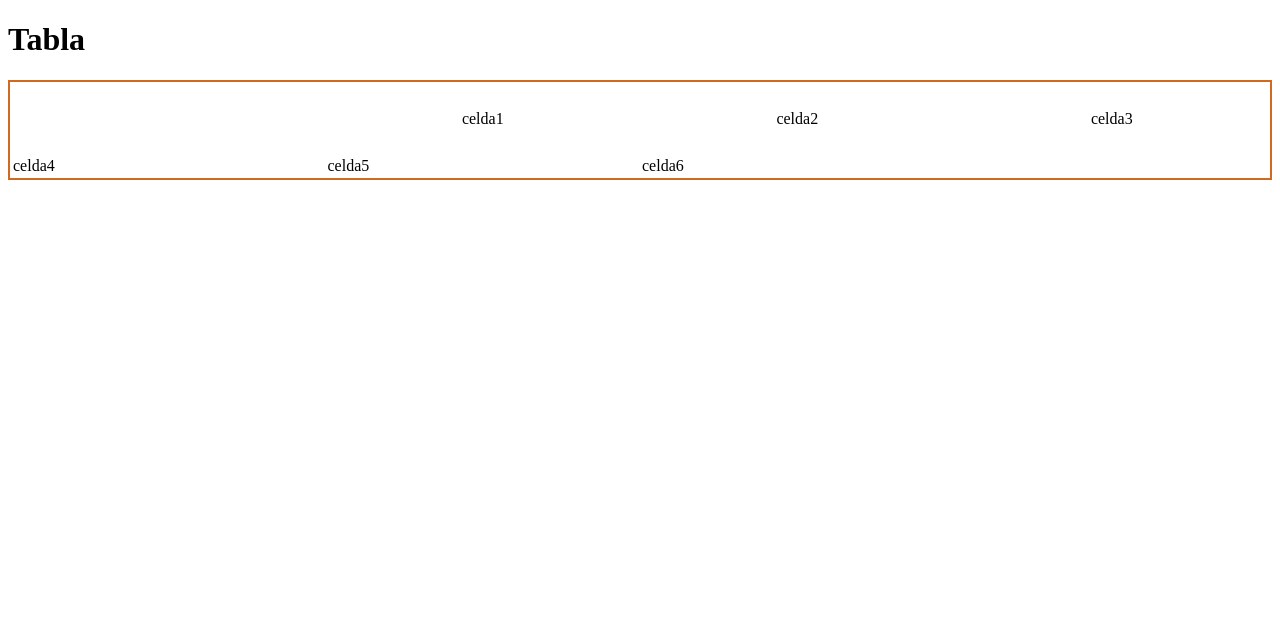
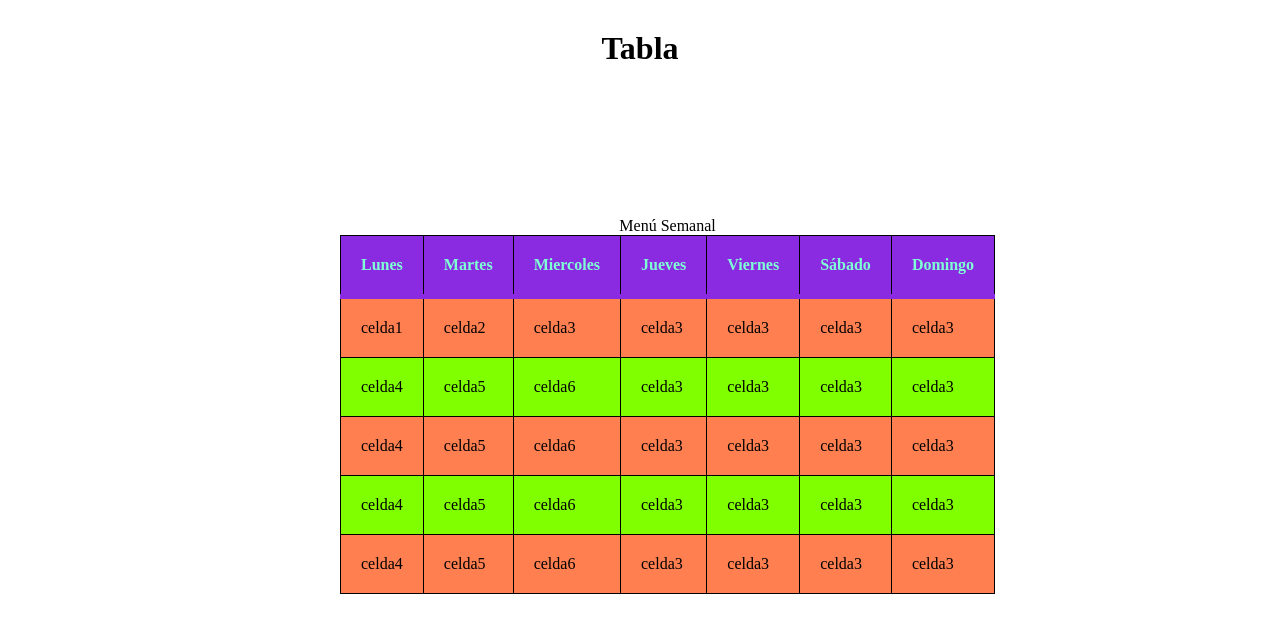
Before and after one commit to anadiz13/Projects, a plain HTML site: page index.html in a window 1280 px wide. Drawn offline with Linux system fonts and the light colour scheme.

Commit message:
exercise table of colors

```diff
--- a/index.html
+++ b/index.html
@@ -9,22 +9,72 @@
   </head>
   <body>
     <header>
-      <h1>Tabla</h1>
+      <h1 class="header">Tabla</h1>
     </header>
     <main>
+      <div id="main-container">
         <table class="table">
+          <caption>
+            Menú Semanal
+          </caption>
+          <thead class="thead">
+            <tr>
+              <th>Lunes</th>
+              <th>Martes</th>
+              <th>Miercoles</th>
+              <th>Jueves</th>
+              <th>Viernes</th>
+              <th>Sábado</th>
+              <th>Domingo</th>
+            </tr>
+          </thead>
           <tr class="filetable">
-          <td class=""></td>
             <td class="colunmtable">celda1</td>
             <td>celda2</td>
+            <td>celda3</td>
+            <td>celda3</td>
+            <td>celda3</td>
+            <td>celda3</td>
             <td>celda3</td>
           </tr>
           <tr>
             <td>celda4</td>
             <td>celda5</td>
             <td>celda6</td>
+            <td>celda3</td>
+            <td>celda3</td>
+            <td>celda3</td>
+            <td>celda3</td>
+          </tr>
+          <tr>
+            <td>celda4</td>
+            <td>celda5</td>
+            <td>celda6</td>
+            <td>celda3</td>
+            <td>celda3</td>
+            <td>celda3</td>
+            <td>celda3</td>
+          </tr>
+          <tr>
+            <td>celda4</td>
+            <td>celda5</td>
+            <td>celda6</td>
+            <td>celda3</td>
+            <td>celda3</td>
+            <td>celda3</td>
+            <td>celda3</td>
+          </tr>
+          <tr>
+            <td>celda4</td>
+            <td>celda5</td>
+            <td>celda6</td>
+            <td>celda3</td>
+            <td>celda3</td>
+            <td>celda3</td>
+            <td>celda3</td>
           </tr>
         </table>
+      </div>
     </main>
   </body>
 </html>
--- a/styles/main.css
+++ b/styles/main.css
@@ -1,9 +1,39 @@
-.table {
-  width: 100%;
-  border: solid 2px chocolate;
+* {
+  margin: 0;
+  padding: 0;
 }
 
-.filetable {
-  height: 70px;
+#main-container {
+  margin: 150px auto;
+  width: 600px;
+}
+.table {
+  background-color: coral;
+  text-align: left;
+  width: 100%;
+  border-collapse: collapse;
+}
+
+th,
+td {
+  border: solid 1px black;
+  padding: 20px;
+}
+
+thead {
+  background-color: blueviolet;
+  color: aquamarine;
+  border-bottom: solid 5px blueviolet;
+}
+tr:nth-child(even) {
+  background-color: chartreuse;
+}
+
+tr:hover td {
+  background-color: cornflowerblue;
+}
+
+.header {
   text-align: center;
+  margin-top: 30px;
 }
```
Lines whose indentation alone changed are shown as unchanged.
